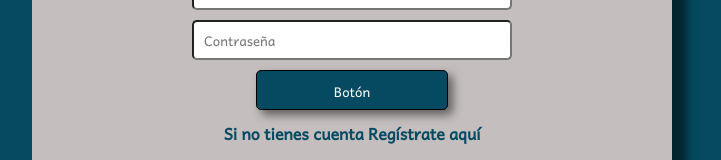
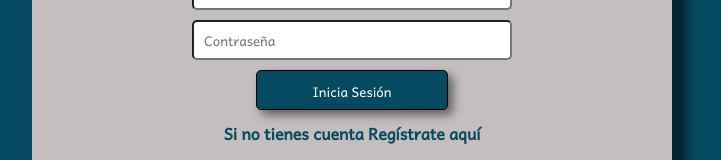
Before and after one commit to CASanchezc5/proyecto-integrador-web2-gatopardo, a React (Vite) app: page /login in a window 1280 px wide. Shown: the part 398-558 px from the top of the page, without its empty margins (288-1009 px from the left). Built offline with nearby package versions, Linux system fonts and the light colour scheme.

Commit message:
se agrego funcionalidad al componente Button, con una props, para poder personalizar el texto en cada boton con el atributo text

```diff
--- a/src/components/Button.jsx
+++ b/src/components/Button.jsx
@@ -1,9 +1,9 @@
 import "./Button.css"
 
-const Button= () => {
+const Button= (props) => {
   return (
     <div className="container-button">
-      <input type="button" value="Botón" />
+      <input type="button" value={props.text} /> {/*con este props puedo hacer que personalice el nombre del boton para cada boton */}
     </div>
   )
 }
--- a/src/pages/Contact.jsx
+++ b/src/pages/Contact.jsx
@@ -24,7 +24,7 @@ function Contact() {
           <label htmlFor="message">Mensaje</label>
           <textarea id="message"  rows="4" ></textarea>
 
-          <Button className="button" />  {/* <input type="button" value="Enviar" /> */}
+          <Button className="button" text="Enviar" />  {/* <input type="button" value="Enviar" />, no se utiliza el value y se utiliza el text, para personalizar el texto, que va mediente una props */}
         </form>
 
         <div className="contact-info">
--- a/src/pages/auth/Login.jsx
+++ b/src/pages/auth/Login.jsx
@@ -13,7 +13,7 @@ function Login() {
         <h1 className="title-login">Iniciar Sesión</h1>
         <input type="text" placeholder="Usuario" />
         <input type="text" placeholder="Contraseña" />
-        <Button className="button" />     {/* <input type="button" value="Ingresar" /> */}
+        <Button className="button" text="Inicia Sesión" />     {/* <input type="button" value="Ingresar" /> */}
         <Link  className="link" to="/register">
           Si no tienes cuenta Regístrate aquí
         </Link>
--- a/src/pages/auth/Register.jsx
+++ b/src/pages/auth/Register.jsx
@@ -14,7 +14,7 @@ const Register = () => {
         <input type="text" placeholder="Usuario" />
         <input type="text" placeholder="Contraseña" />
         <input type="email" placeholder="Correo Electronico" />
-        <Button className="button" />  {/* <input type="button" value="Registrarse" /> */}
+        <Button className="button" text="Registrarse" />  {/* <input type="button" value="Registrarse" /> */}
         <Link  className="link" to="/login">
           Si ya tienes cuenta inicia sesión aquí
         </Link>
```
